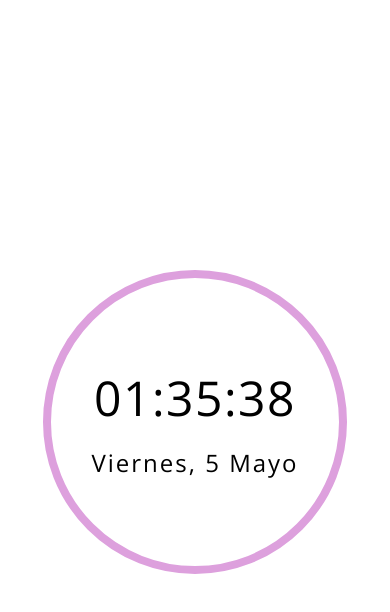
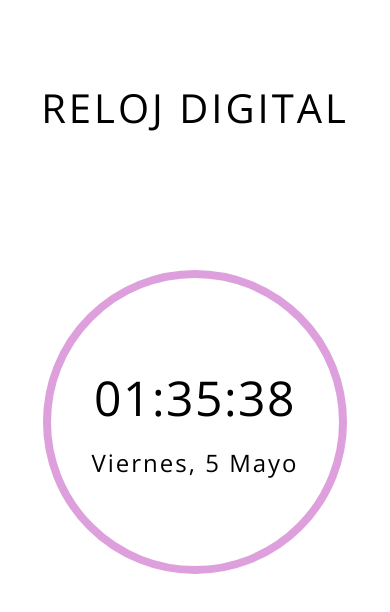
Before and after one commit to pablo-ambrogio/javascript-reloj, a plain HTML site: page index.html in a window 390 px wide. Drawn offline with nearby package versions, Linux system fonts and the light colour scheme.

Commit message:
nuevo commit

```diff
--- a/css/style.css
+++ b/css/style.css
@@ -9,12 +9,23 @@
 
 body {
     font-family: 'Open Sans', sans-serif;
-    display: flex;
-    align-items: center;
     height: 100vh;
+    position: relative;
+}
+
+.titulo {
+    text-align: center;
+    padding-top: 3rem;
+    font-size: 5rem;
+    font-weight: 400;
+    text-transform: uppercase;
+    letter-spacing: 5px;
 }
 
 .contenedor {
+    position: absolute;
+    inset: 50% 50%;
+    transform: translate(-50%, -50%);
     width: 31rem;
     height: 31rem;
     max-width: 33rem;
@@ -59,4 +70,12 @@ body {
     .dia span {
         font-size: 1.5rem;
     }
+
+    .titulo {
+        text-align: center;
+        padding-top: 5rem;
+        font-size: 2.5rem;
+        text-transform: uppercase;
+        letter-spacing: 3px;
+    }
 }
--- a/index.html
+++ b/index.html
@@ -11,6 +11,7 @@
 </head>
 <body>
 
+    <h2 class="titulo">Reloj Digital</h2>
     <section class="contenedor">
         <div class="contenedor__reloj">
             <div id="reloj">
```
